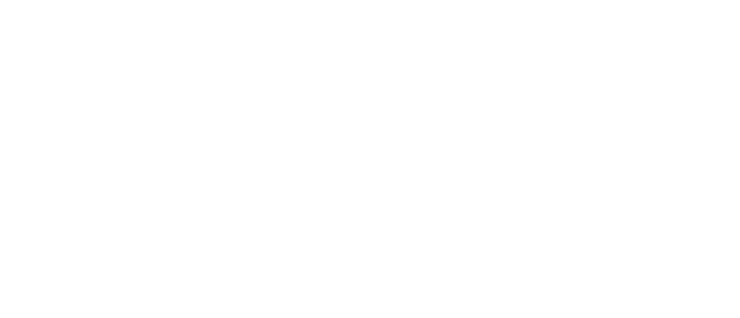
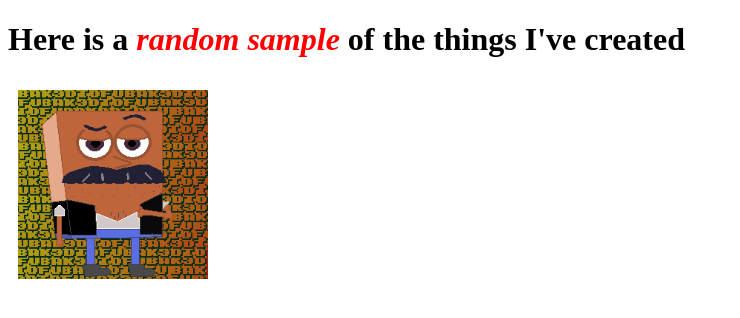
Before and after one commit to maurorosalesjr/portfolio-landing-page, a plain HTML site: page creative-works.html in a window 1280 px wide. Shown: the whole page, without its empty margins (0-740 px from the left). Drawn offline with Linux system fonts and the light colour scheme.

Commit message:
added photo to creative works page, span to both pages

```diff
--- a/creative-works.html
+++ b/creative-works.html
@@ -0,0 +1,14 @@
+<!DOCTYPE html>
+<html lang="en-US">
+  <head>
+    <link href="css/styles.css" rel="stylesheet" type="text/css" media="all">
+    <title>Creative Works</title>
+  </head>
+  <body>
+    <h1>Here is a <span class="important">random sample</span> of the things I've created</h1>
+    <img src="img/bak3dtofu.jpeg" alt="the gaming avatar i use online">
+
+
+
+  </body>
+</html>
```
Also changed, not shown: index.html (+1 -1 lines).
